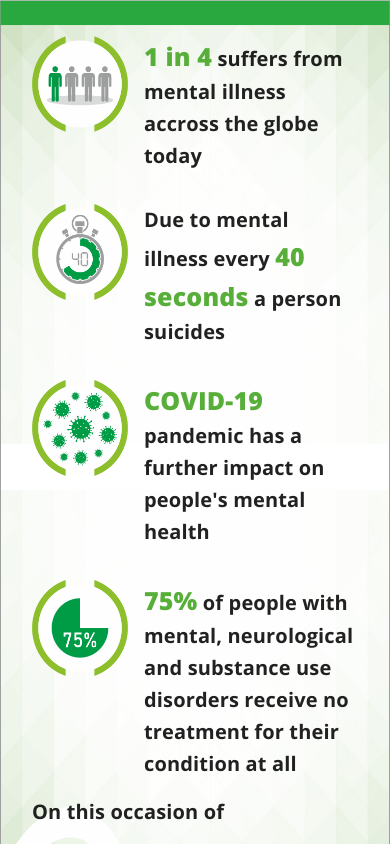
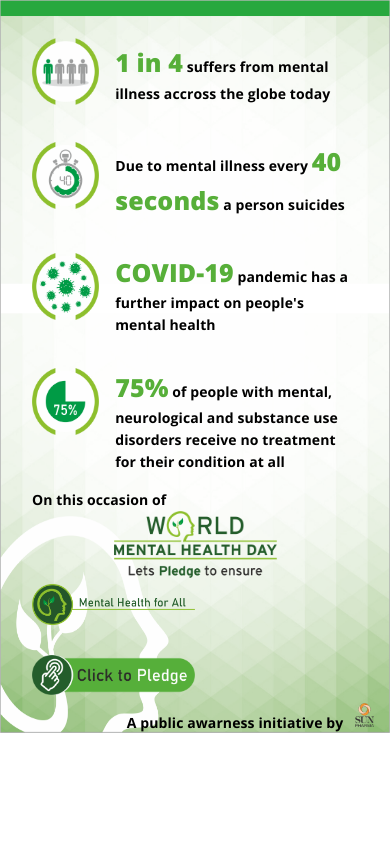
Before and after one commit to avinash683/world-health, a React (Create React App) app: page / in a window 390 px wide. Shown: the top 844 px of the page. Built offline with nearby package versions, Linux system fonts and the light colour scheme; no server answers.

Commit message:
new changes

```diff
--- a/src/App.css
+++ b/src/App.css
@@ -9,8 +9,8 @@
 
 
 .image-description {
-  width: 6rem;
-  height: 6rem;
+  width: 4.2rem;
+  height: 4.2rem;
 }
 
 .bold-text {
@@ -29,6 +29,11 @@
   font-size: 5rem!important;
   margin-right: 0.5rem!important;
   font-family: 'Abril Fatface'!important;
+  color: #ef7f1c;
+}
+
+.colorFont {
+  color: #57af39;
 }
 
 .back {
--- a/src/App.js
+++ b/src/App.js
@@ -3,10 +3,12 @@ import './App.css';
 import {SnackbarProvider} from "notistack";
 import Button from "@material-ui/core/Button";
 import Main from "./components/Main";
+import { createMuiTheme, responsiveFontSizes, ThemeProvider } from '@material-ui/core/styles';
 
 function App() {
   const snackbarRef = React.createRef();
-
+  let theme = createMuiTheme();
+  theme = responsiveFontSizes(theme);
   const onClickDismiss = (key) => () => {
     snackbarRef.current.closeSnackbar(key);
   };
@@ -26,7 +28,9 @@ function App() {
         )}
         anchorOrigin={{vertical: 'bottom', horizontal: 'right'}}
       >
-        <Main/>
+        <ThemeProvider theme={theme}>
+          <Main/>
+        </ThemeProvider>
       </SnackbarProvider>
     </div>
   );
--- a/src/components/Dashboard/SubmitMessage.jsx
+++ b/src/components/Dashboard/SubmitMessage.jsx
@@ -3,38 +3,44 @@ import thankyouLogo from '../../assets/Image Page 2.png';
 import logo from '../../assets/Sun Pharma Logo.png';
 import Typography from "@material-ui/core/Typography";
 import Box from "@material-ui/core/Box";
-import thanks from '../../assets/thankyou.svg';
 import Jump from 'react-reveal/Jump';
 function SubmitMessage({count}) {
-  return <div style={{height:"100%"}}>
+  return <div style={{height:"100vh"}}>
       <span className="App">
         <br/>
-        <br/>
-        <Typography variant="h4">
-          <img src={thanks} alt="thankyou-logo"/>
+        <Box display="flex" justifyContent="center" m={1} p={1}>
+        <Box p={1} >
+           <Typography className="count colorCount">{count}</Typography>
+        </Box>
+        <Box p={1} style={{margin: "inherit"}}>
+            <Typography variant="h3" align="left">
+              <b className="colorFont">Pledges</b>
           </Typography>
-        <br/>
-         <Jump>
-           <Typography className="count">{count}</Typography>
-         </Jump>
+            <Typography variant="h5">
+              <b className='bold-text'>& counting...</b>
+          </Typography>
+        </Box>
+      </Box>
+
+
         <br/>
        { <Typography variant="h6">
-          <img className="mainLogo" src={thankyouLogo} alt="main-logo"/>
+          <img style={{width : "50%"}} src={thankyouLogo} alt="main-logo"/>
         </Typography>}
         <br/>
          <Box display="grid" justifyContent="center" m={1} p={1}>
            <Typography variant="h5">
-              <b className='bold-text'>Thank you,</b> For joining us
+              <b><span className='bold-text'>Thank you,</span> For joining us</b>
           </Typography>
             <Typography variant="h5">
-              in taking the <b className='bold-text'>pledge</b> to have
+              <b>in taking the <span className='bold-text'>pledge</span> to have</b>
           </Typography>
             <Typography variant="h4" style={{color:' #57af39'}}>
               <b>Mental Health for All</b>
           </Typography>
          </Box>
        <Typography variant="subtitle1" align="right" gutterBottom>
-          <b> A public awarness initiative by</b> &nbsp;&nbsp;<img style={{width: "4.7vmin"}} src={logo} alt="all-logo"/>
+          <b> A public awarness initiative by</b> &nbsp;&nbsp;<img style={{width: "6vmin"}} src={logo} alt="all-logo"/>
        </Typography>
       </span>
   </div>
--- a/src/components/Dashboard/index.jsx
+++ b/src/components/Dashboard/index.jsx
@@ -15,11 +15,27 @@ import clickLogo from "../../assets/Click Pedge.png";
 import Container from "@material-ui/core/Container";
 import Fab from "@material-ui/core/Fab";
 import ThumbUpAltOutlinedIcon from "@material-ui/icons/ThumbUpAltOutlined";
+import withWidth from '@material-ui/core/withWidth';
 import logo from "../../assets/Sun Pharma Logo.png";
-const useStyles = makeStyles((theme) => ({}));
-function Dashboard() {
+import {isWidthDown, isWidthUp} from "@material-ui/core";
+import green from "@material-ui/core/colors/green";
+
+const useStyles = makeStyles((theme) => ({
+  mainLogo : {
+    [theme.breakpoints.up('sm')]: {
+      width:"70%"
+    },
+    [theme.breakpoints.down('sm')]: {
+      width:"50%"
+    },
+  }
+}));
+
+
+function Dashboard(props) {
   const [showPledge, setShowPledge] = useState(false);
   const [count, setCount] = useState(0);
+  const classes = useStyles();
   useEffect(() => {
     axios.get('http://3.129.137.121:9000/api/user_count')
       .then(function (response) {
@@ -28,28 +44,28 @@ function Dashboard() {
       }).catch(function (error) {
       console.log(error);
     })
-  }, [setShowPledge]);
+  }, [showPledge]);
 
   const information = [{
     logo: firstIcon,
-    description: <Typography variant="h6">
+    description: <Typography variant={isWidthDown('xs', props.width) ? 'subtitle2' : 'h6'}>
       <b><span className='bold-text'>1 in 4</span> suffers from mental illness accross the globe today
       </b>
     </Typography>
   }, {
     logo: secondIcon,
-    description: <Typography variant="h6">
+    description: <Typography  variant={isWidthDown('xs', props.width) ? 'subtitle2' : 'h6'}>
       <b>Due to mental illness every <span className='bold-text'>40 seconds</span> a person suicides</b>
     </Typography>
   }, {
     logo: thirdIcon,
-    description: <Typography variant="h6">
+    description: <Typography variant={isWidthDown('xs', props.width) ? 'subtitle2' : 'h6'}>
       <b><span className='bold-text'>COVID-19</span> pandemic has a further impact on people's mental health</b>
     </Typography>
   }, {
     logo: fourthIcon,
     description:
-      <Typography variant="h6">
+      <Typography  variant={isWidthDown('xs', props.width) ? 'subtitle2' : 'h6'}>
         <b><span className='bold-text'>75%</span> of people with mental, neurological and substance use disorders receive
           no treatment for their condition at all</b>
       </Typography>
@@ -67,31 +83,28 @@ function Dashboard() {
                   <img src={data.logo} alt="logo" className='image-description'/>
                 </Box>
                 <Box p={1} flexGrow={1} style={{margin: 'auto'}}>
-                  <Typography variant="h6">{data.description}</Typography>
+                  <Typography>{data.description}</Typography>
                 </Box>
               </Box>
             </Slide>
           })}
           <Container maxWidth="sm">
-              <Typography variant="h6"><b>On this occasion of</b></Typography>
-              <br/>
-              <Typography variant="h6" align="center">
-                <img className='mainLogo' src={mainLogo} alt="main-logo"/>
+              <Typography  variant={isWidthDown('xs', props.width) ? 'subtitle2' : 'h6'}><b>On this occasion of</b></Typography>
+              <Typography  variant={isWidthDown('xs', props.width) ? 'subtitle2' : 'h6'} align="center">
+                <img className={classes.mainLogo} src={mainLogo} alt="main-logo"/>
               </Typography>
-              <br/>
              <Typography variant="h6">
-                   <img className='mainLogo' src={allLogo} alt="all-logo"/>
+                 <img className={classes.mainLogo} src={allLogo} alt="all-logo"/>
              </Typography>
              <br/>
-
             {!showPledge &&
             <Typography style={{cursor:"pointer"}} variant="h6" align="left" onClick={() => setShowPledge(true)}>
-              <img style={{width:"60%"}} src={clickLogo} alt="all-logo"/>
+              <img className={classes.mainLogo} src={clickLogo} alt="all-logo"/>
             </Typography>
             }
           </Container>
-          <Typography variant="subtitle1" align="right" gutterBottom style={{cursor : "pointer"}}>
-            <b> A public awarness initiative by</b> &nbsp;&nbsp;<img style={{width: "4.7vmin"}} src={logo} alt="all-logo"/>
+          <Typography  variant={isWidthDown('xs', props.width) ? 'subtitle2' : 'subtitle1'} align="right" gutterBottom style={{cursor : "pointer"}}>
+            <b> A public awarness initiative by</b> &nbsp;&nbsp;<img style={{width: "5vmin"}} src={logo} alt="all-logo"/>
           </Typography>
         </div>
       </div>
@@ -99,5 +112,4 @@ function Dashboard() {
   </>
 }
 
-
-export default Dashboard
+export default withWidth()(Dashboard);
--- a/src/components/Main/index.jsx
+++ b/src/components/Main/index.jsx
@@ -8,7 +8,12 @@ import green from "@material-ui/core/colors/green";
 const useStyles = makeStyles((theme) => ({
   root: {
     backgroundColor: theme.palette.background.paper,
-    height:"100%"
+    [theme.breakpoints.up('sm')]: {
+      height: "100vh"
+    },
+    [theme.breakpoints.down('sm')]: {
+      height: "100%"
+    },
   },
   fab: {
     position: 'fixed',
@@ -25,13 +30,21 @@ const useStyles = makeStyles((theme) => ({
       backgroundColor: green[600],
     },
   },
+  mainLogo : {
+    [theme.breakpoints.up('sm')]: {
+      width:"70%"
+    },
+    [theme.breakpoints.down('sm')]: {
+      width:"50%"
+    },
+  }
 }));
 
 export default function Main(props) {
   const classes = useStyles();
   return (
     <div className={classes.root} >
-      <CssBaseline/>
+      {/*<CssBaseline/>*/}
       <Container id="example1" maxWidth="md" className={`${classes.root}`}>
          <Switch>
            <Route path={`/`} component={()=><Dashboard/>}/>
```
